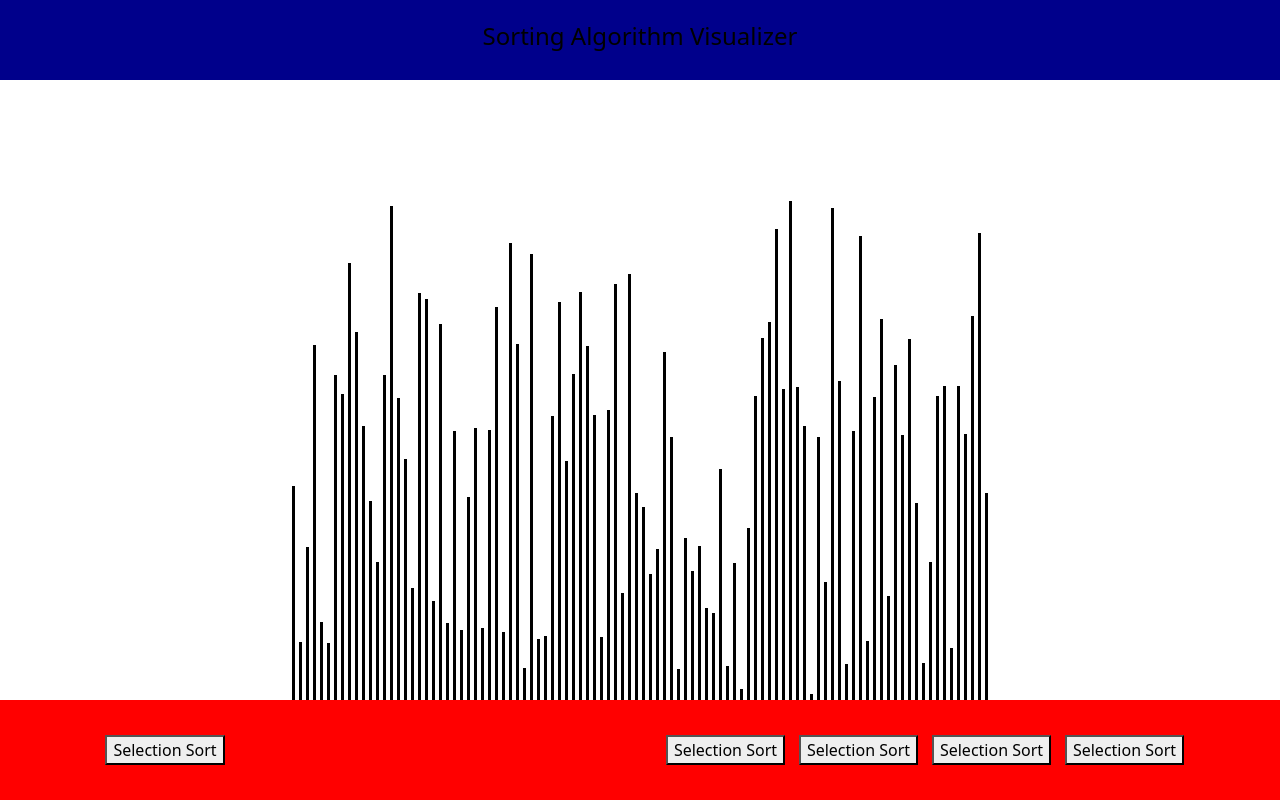
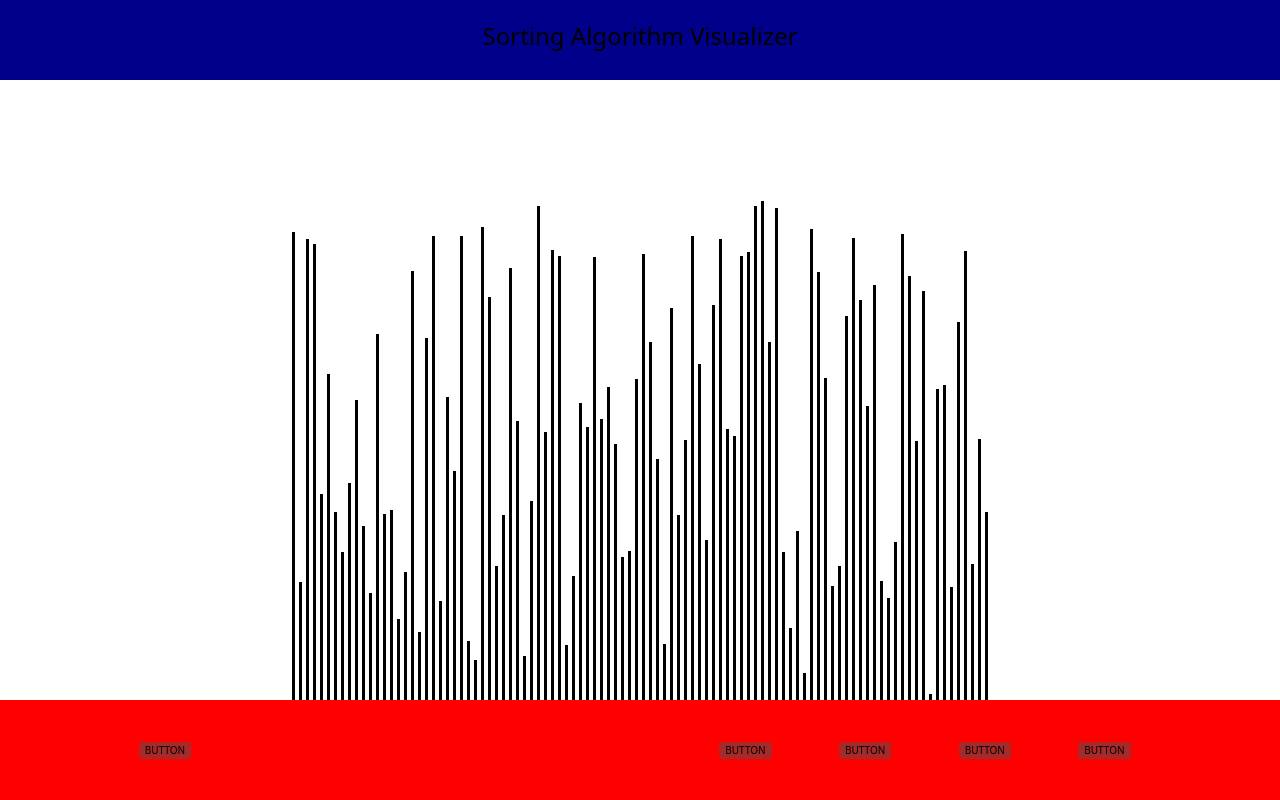
Before and after one commit to SamuTheCoder/Sorting-Algorithm-VIsualizer, a React (Create React App) app in the folder sorting-algorithm-visualizer/: page / in a window 1280 px wide. Built offline with nearby package versions, Linux system fonts and the light colour scheme.

Commit message:
Implementation of the generate array button on the footer, begining of the sorting algorithms

```diff
--- a/sorting-algorithm-visualizer/src/App.js
+++ b/sorting-algorithm-visualizer/src/App.js
@@ -1,22 +1,30 @@
 import "./App.css";
 import Header from "./Components/Header";
 import Footer from "./Components/Footer";
-import Visualizer from "./Components/Visualizer";
+import Visualizer, {
+  genArray,
+  insertionSort,
+  selectionSort,
+  bubbleSort,
+} from "./Components/Visualizer";
 import Col from "react-bootstrap/Col";
 import Row from "react-bootstrap/Row";
 import Container from "react-bootstrap/Container";
 import "bootstrap/dist/css/bootstrap.min.css";
+import { useRef, useState } from "react";
 
 function App() {
+  const [array, setArray] = useState(genArray());
+
   return (
     <div className="app-wrapper">
       <Header></Header>
       <div className="content-wrapper">
         <Container className="align-self-end">
-          <Visualizer className="align-self-end"></Visualizer>
+          <Visualizer className="align-self-end" array={array}></Visualizer>
         </Container>
       </div>
-      <Footer></Footer>
+      <Footer setArray={setArray}></Footer>
     </div>
   );
 }
--- a/sorting-algorithm-visualizer/src/Components/Button.js
+++ b/sorting-algorithm-visualizer/src/Components/Button.js
@@ -3,8 +3,8 @@ import "../CSS/Button.css";
 
 const Button = ({ onClickFunction }) => {
   return (
-    <button classname="styled-button" onClick={onClickFunction}>
-      Selection Sort
+    <button className="styled-button" onClick={onClickFunction}>
+      BUTTON
     </button>
   );
 };
--- a/sorting-algorithm-visualizer/src/Components/Footer.js
+++ b/sorting-algorithm-visualizer/src/Components/Footer.js
@@ -1,13 +1,13 @@
 import "bootstrap/dist/css/bootstrap.min.css";
 import React from "react";
 import Button from "./Button";
-import Visualizer from "./Visualizer";
+import { genArray } from "./Visualizer";
 import "../CSS/Footer.css";
 import Col from "react-bootstrap/Col";
 import Row from "react-bootstrap/Row";
 import Container from "react-bootstrap/Container";
 
-const Footer = () => {
+const Footer = ({ setArray }) => {
   return (
     <footer className="footer">
       <Container>
@@ -16,14 +16,18 @@ const Footer = () => {
             sm={2}
             className="d-flex align-items-center justify-content-center"
           >
-            <Button></Button>
+            <Button
+              onClickFunction={() => {
+                setArray(genArray());
+              }}
+            ></Button>
           </Col>
           <Col sm={4}></Col>
           <Col
             sm={6}
             className="d-flex align-items-center justify-content-evenly"
           >
-            <Button onClickFunction={Visualizer.setArray}></Button>
+            <Button></Button>
             <Button></Button>
             <Button></Button>
             <Button></Button>
--- a/sorting-algorithm-visualizer/src/Components/Visualizer.js
+++ b/sorting-algorithm-visualizer/src/Components/Visualizer.js
@@ -1,50 +1,83 @@
-import React from "react";
+import React, {
+  forwardRef,
+  useEffect,
+  useImperativeHandle,
+  useState,
+} from "react";
 import "../CSS/Visualizer.css";
 
-class Visualizer extends React.Component {
-  constructor(props) {
-    super(props);
+const Visualizer = ({ array }) => {
+  console.log(array);
+  return (
+    <div className="visualizer">
+      {array.map((value, index) => (
+        <div
+          key={index}
+          className="array-bar"
+          style={{ height: `${value}px` }}
+        />
+      ))}
+    </div>
+  );
+};
 
-    this.state = {
-      array: [],
-    };
+export const genArray = () => {
+  const newArray = [];
+  //Variables declared by let are only available inside the block where they're defined.
+  //Variables declared by var are available throughout the function in which they're declared
+  for (let i = 0; i < 100; i++) {
+    newArray.push(getRandomInt(5, 500));
   }
+  return newArray;
+};
 
-  componentDidMount() {
-    this.setArray();
+//https://stackoverflow.com/questions/1527803/generating-random-whole-numbers-in-javascript-in-a-specific-range
+const getRandomInt = (min, max) => {
+  min = Math.ceil(min);
+  max = Math.floor(max);
+
+  return Math.floor(Math.random() * (max - min + 1)) + min;
+};
+
+export const bubbleSort = (arr) => {
+  let temp = 0;
+  for (let i = 0; i < arr.length; i++) {
+    for (let j = 1; j < arr.length; j++) {
+      if (arr[j - 1] > arr[i]) {
+        temp = arr[j - 1];
+        arr[j - 1] = arr[i];
+        arr[i] = temp;
+      }
+    }
   }
-
-  setArray() {
-    const newArray = [];
-
-    //Variables declared by let are only available inside the block where they're defined.
-    //Variables declared by var are available throughout the function in which they're declared
-    for (let i = 0; i < 100; i++) {
-      newArray.push(this.getRandomInt(5, 500));
+  return arr;
+};
+export const insertionSort = (arr) => {
+  for (let i = 1; i < arr.length; i++) {
+    let key = arr[i];
+    let j = i - 1;
+    while (j >= 0 && arr[j] > key) {
+      arr[j + 1] = arr[j];
+      j = j - 1;
     }
-    this.setState({ array: newArray });
+    arr[j + 1] = key;
   }
-
-  //https://stackoverflow.com/questions/1527803/generating-random-whole-numbers-in-javascript-in-a-specific-range
-  getRandomInt(min, max) {
-    min = Math.ceil(min);
-    max = Math.floor(max);
-
-    return Math.floor(Math.random() * (max - min + 1)) + min;
+  return arr;
+};
+export const selectionSort = (arr) => {
+  for (let i = 0; i < arr.length; i++) {
+    let minptr = i;
+    for (let j = i + 1; j < arr.length; i++) {
+      if (arr[minptr] > arr[j]) {
+        minptr = j;
+      }
+    }
+    let temp = arr[i];
+    arr[i] = arr[minptr];
+    arr[minptr] = temp;
   }
-  render() {
-    return (
-      <div className="visualizer">
-        {this.state.array.map((value, index) => (
-          <div
-            key={index}
-            className="array-bar"
-            style={{ height: `${value}px` }}
-          />
-        ))}
-      </div>
-    );
-  }
-}
+  return arr;
+};
+export const quickSort = (arr) => {};
 
 export default Visualizer;
```
